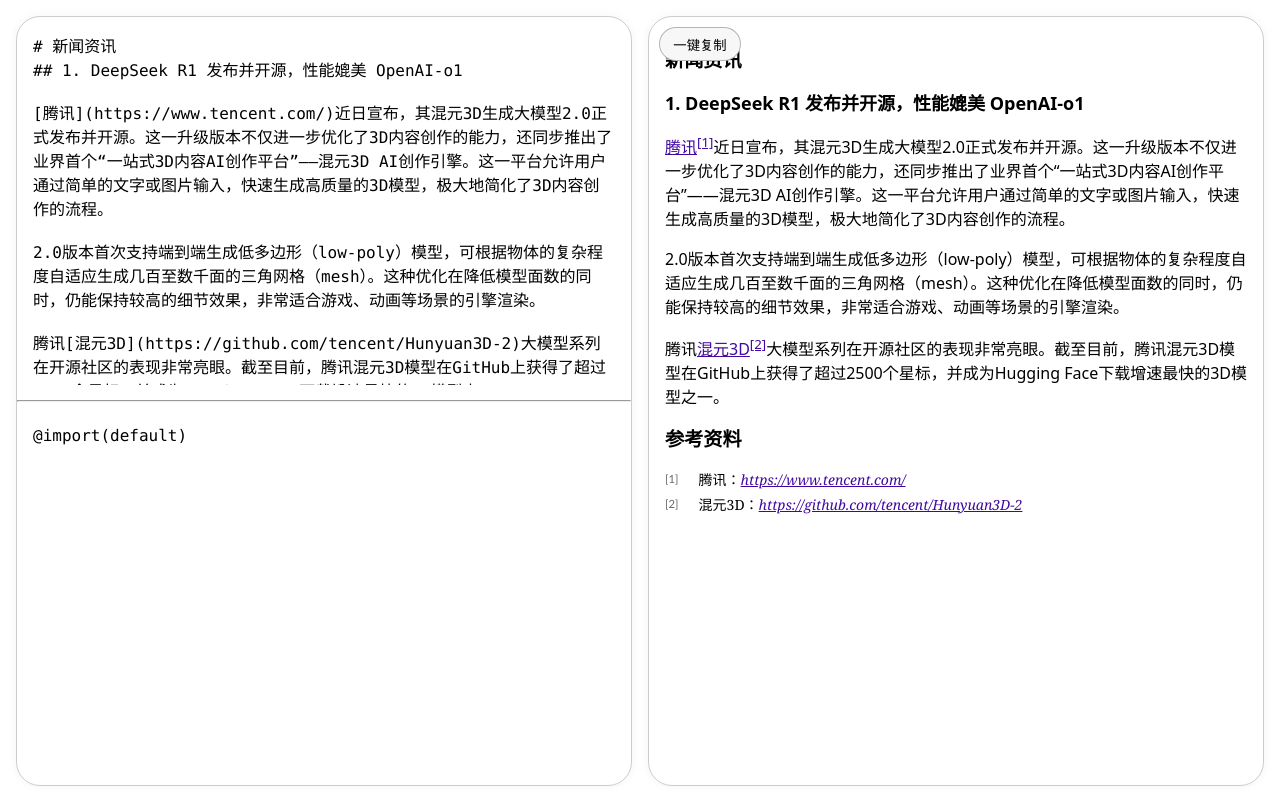
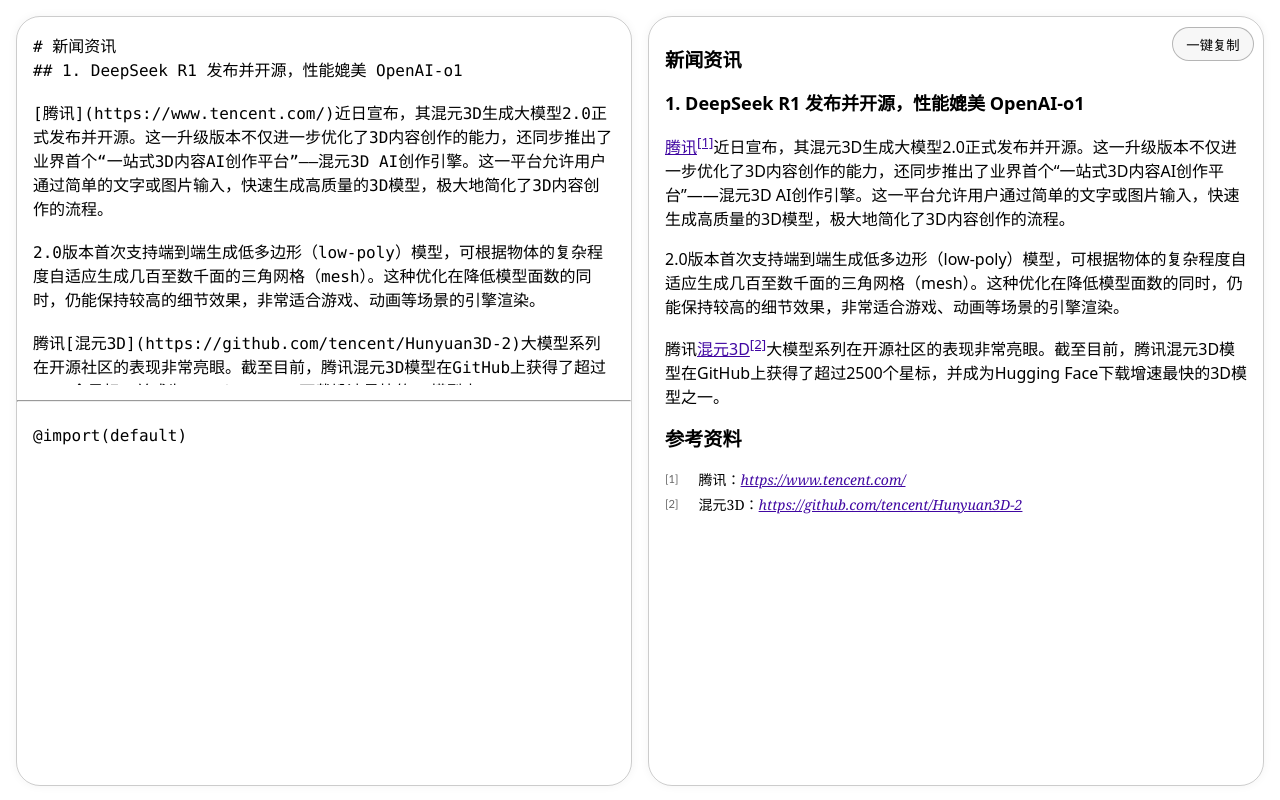
Before and after one commit to SmartFlowAI/jimi-formatter, a Vue app: page / in a window 1280 px wide. Built offline with nearby package versions, Linux system fonts and the light colour scheme; a web font is replaced by a local one.

Commit message:
feat: add code style

```diff
--- a/src/assets/main.css
+++ b/src/assets/main.css
@@ -18,8 +18,9 @@
     padding: 0.5em 1em;
     border: 1px solid #0004;
     background-color: rgb(247, 247, 247);
-    transform: translate(10px, 10px);
+    transform: translate(0, 10px);
     transition: all 0.3s, transform 0.05s;
+    right: 26px;
 }
 
 .btn:hover {
@@ -27,6 +28,5 @@
 }
 
 .btn:active {
-    transform: translate(10px, 10px) scale(0.9);
-    color: rgb(0, 146, 0);
+    transform: translate(0, 10px) scale(0.9);
 }
```
